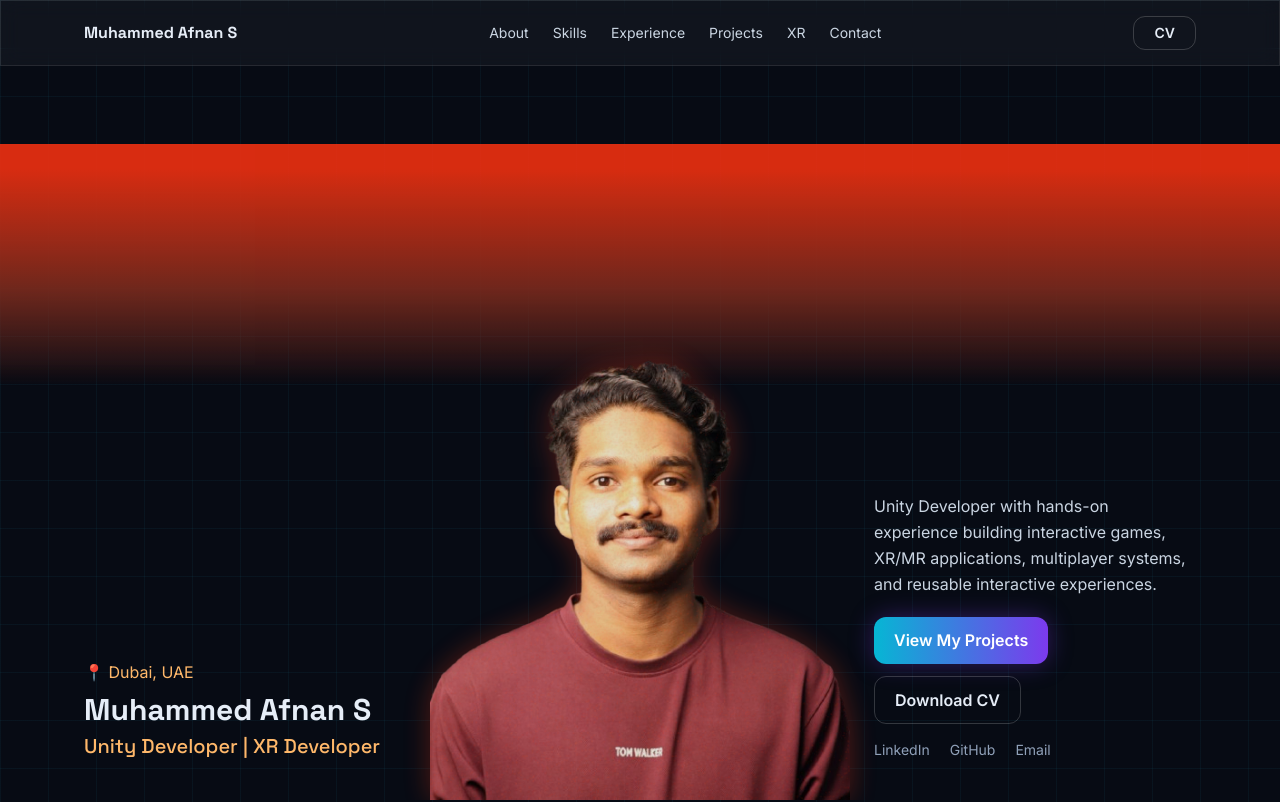
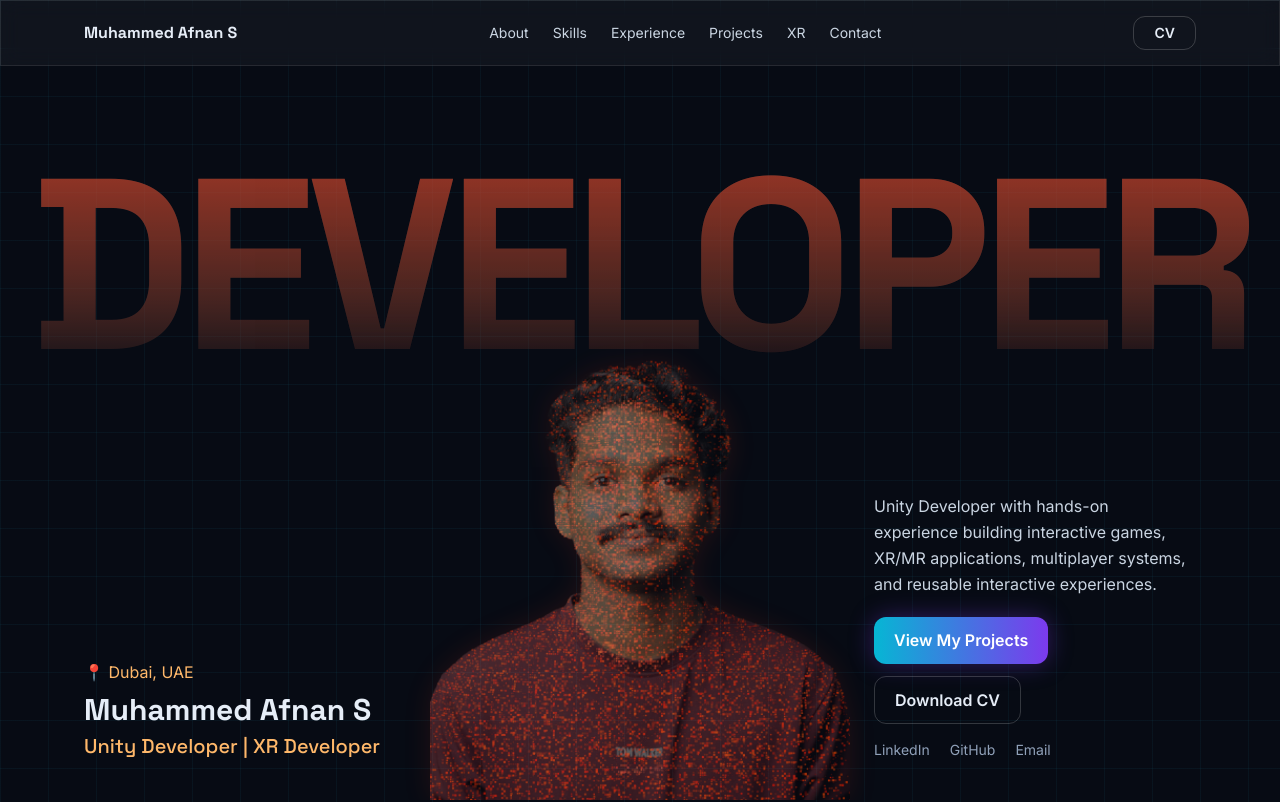
Before and after one commit to Maspersian/portfolio, a React (Vite) app: page / in a window 1280 px wide. Shown: the top 802 px of the page. Built offline with nearby package versions, Linux system fonts and the light colour scheme.

Commit message:
Add files via upload

```diff
--- a/src/components/Hero.jsx
+++ b/src/components/Hero.jsx
@@ -31,7 +31,7 @@ function Loader({ onStart, onGone }) {
   );
 }
 
-const bigText = { fontSize: "clamp(4rem,19vw,18rem)", letterSpacing: "-0.04em", WebkitBackgroundClip: "text", color: "transparent" };
+const bigText = { fontSize: "clamp(4rem,19vw,18rem)", letterSpacing: "-0.04em", WebkitBackgroundClip: "text", backgroundClip: "text", color: "transparent" };
 
 export default function Hero() {
   const [ready, setReady] = useState(false);     // loader finished fading -> start animation
@@ -46,11 +46,11 @@ export default function Hero() {
       <div className="absolute inset-x-0 top-[18%] text-center font-display font-bold leading-none select-none pointer-events-none"
         style={{ opacity: ready ? 1 : 0, transform: ready ? "none" : "translateY(24px)", transition: "opacity 1.6s ease, transform 1.6s ease" }}>
         <h1 aria-label={`${site.name} - ${site.title}`}
-          style={{ ...bigText, background: "linear-gradient(180deg,#bdb2a0 5%,#6b6257 55%,transparent 100%)", WebkitBackgroundClip: "text", opacity: revealed ? 0 : 0.6, transition: "opacity 1.5s ease" }}>
+          style={{ ...bigText, backgroundImage: "linear-gradient(180deg,#bdb2a0 5%,#6b6257 55%,transparent 100%)", WebkitBackgroundClip: "text", backgroundClip: "text", opacity: revealed ? 0 : 0.6, transition: "opacity 1.5s ease" }}>
           DEVELOPER
         </h1>
         <div aria-hidden="true" className="absolute inset-0"
-          style={{ ...bigText, background: "linear-gradient(180deg,#ef2f10 10%,#7a2a1d 60%,transparent 100%)", WebkitBackgroundClip: "text", opacity: revealed ? 1 : 0, transition: "opacity 1.5s ease" }}>
+          style={{ ...bigText, backgroundImage: "linear-gradient(180deg,#ef2f10 10%,#7a2a1d 60%,transparent 100%)", WebkitBackgroundClip: "text", backgroundClip: "text", opacity: revealed ? 1 : 0, transition: "opacity 1.5s ease" }}>
           DEVELOPER
         </div>
       </div>
--- a/src/components/ParticlePortrait.jsx
+++ b/src/components/ParticlePortrait.jsx
@@ -1,14 +1,18 @@
 import { useEffect, useRef, useState } from "react";
 
-// Particle portrait (like the reference video):
-//  1. glowing eruption + sparks at the base, 2. particles fly up and form YOUR outline,
-//  3. particles shimmer and move away from your cursor, 4. your real photo fades in,
-//  5. cursor shows a particle "scan lens" over the photo.
+// 3D particle portrait:
+//  1. glowing eruption + sparks at the base, 2. particles fly up and form a 3D version of YOUR outline,
+//  3. the particle cloud rotates in real 3D as you move the cursor (and sways gently by itself),
+//  4. your real photo fades in, 5. cursor shows a particle "scan lens" over the photo.
 //
 // >>> CHANGE THIS LINE if you rename your photo (file lives in public/images/profile/) <<<
 const PHOTO = "/images/profile/IMG_1699-removebg-preview.png";
 
 const W = 400, H = 520;
+const ZMAX = 50;        // how thick the 3D figure is (increase for a deeper figure)
+const DEPTH_R = 60;     // how round the bulge is
+const CAM = 700;        // camera distance (smaller = stronger perspective)
+const PIV = H * 0.5;    // rotation pivot height
 
 function fallbackMask(ctx) {
   ctx.fillStyle = "#fff";
@@ -17,7 +21,7 @@ function fallbackMask(ctx) {
   ctx.beginPath(); ctx.ellipse(W / 2, H + 20, 185, 210, 0, Math.PI, 0); ctx.fill();
 }
 
-// Photo -> particle targets. Edge and inside particles are styled identically (same brightness).
+// Photo -> 3D particle targets. Depth comes from the distance to the outline (a rounded bulge).
 function samplePoints(img) {
   const c = document.createElement("canvas"); c.width = W; c.height = H;
   const ctx = c.getContext("2d", { willReadFrequently: true });
@@ -32,16 +36,37 @@ function samplePoints(img) {
   }
   if (!usedPhoto) { ctx.clearRect(0, 0, W, H); fallbackMask(ctx); }
   const d = ctx.getImageData(0, 0, W, H).data;
-  const solid = (x, y) => x >= 0 && y >= 0 && x < W && y < H && d[(y * W + x) * 4 + 3] > 128;
+  const N = W * H, solidArr = new Uint8Array(N);
+  for (let i = 0; i < N; i++) solidArr[i] = d[i * 4 + 3] > 128 ? 1 : 0;
+  const solid = (x, y) => x >= 0 && y >= 0 && x < W && y < H && solidArr[y * W + x] === 1;
+
+  // distance to nearest transparent pixel (two-pass chamfer); image borders are not treated as edges
+  const dist = new Float32Array(N);
+  for (let i = 0; i < N; i++) dist[i] = solidArr[i] ? 1e6 : 0;
+  for (let y = 0; y < H; y++) for (let x = 0; x < W; x++) {
+    const i = y * W + x; let v = dist[i]; if (!v) continue;
+    if (x > 0) v = Math.min(v, dist[i - 1] + 1);
+    if (y > 0) { v = Math.min(v, dist[i - W] + 1); if (x > 0) v = Math.min(v, dist[i - W - 1] + 1.414); if (x < W - 1) v = Math.min(v, dist[i - W + 1] + 1.414); }
+    dist[i] = v;
+  }
+  for (let y = H - 1; y >= 0; y--) for (let x = W - 1; x >= 0; x--) {
+    const i = y * W + x; let v = dist[i]; if (!v) continue;
+    if (x < W - 1) v = Math.min(v, dist[i + 1] + 1);
+    if (y < H - 1) { v = Math.min(v, dist[i + W] + 1); if (x < W - 1) v = Math.min(v, dist[i + W + 1] + 1.414); if (x > 0) v = Math.min(v, dist[i + W - 1] + 1.414); }
+    dist[i] = v;
+  }
+
   const pts = [];
   for (let y = 0; y < H; y += 2) for (let x = 0; x < W; x += 2) {
     if (!solid(x, y)) continue;
+    const i = y * W + x;
     const edge = !solid(x - 4, y) || !solid(x + 4, y) || !solid(x, y - 4) || !solid(x, y + 4);
-    const i = (y * W + x) * 4;
-    const lum = usedPhoto ? (d[i] * 0.3 + d[i + 1] * 0.59 + d[i + 2] * 0.11) / 255 : 0.5;
-    // same density rule everywhere; edges only get a small floor so the outline stays readable
+    const lum = usedPhoto ? (d[i * 4] * 0.3 + d[i * 4 + 1] * 0.59 + d[i * 4 + 2] * 0.11) / 255 : 0.5;
     const keep = edge ? 0.35 + 0.3 * lum : 0.12 + 0.55 * lum;
-    if (Math.random() < keep) pts.push({ x, y, lum });
+    if (Math.random() >= keep) continue;
+    const z = ZMAX * Math.sqrt(Math.min(dist[i], DEPTH_R) / DEPTH_R);
+    pts.push({ x, y, z, lum, back: false });
+    if (Math.random() < 0.5) pts.push({ x, y, z: -z, lum, back: true }); // back shell so the figure has volume
   }
   return pts;
 }
@@ -65,26 +90,28 @@ export default function ParticlePortrait({ onReveal }) {
       const lctx = lensCanvas.current.getContext("2d");
       const dpr = Math.min(devicePixelRatio || 1, 2);
       for (const c of [canvas.current, lensCanvas.current]) { c.width = W * dpr; c.height = H * dpr; }
-      ctx.scale(dpr, dpr); lctx.scale(dpr, dpr);
-      const ps = pts.map((p) => ({ tx: p.x, ty: p.y, x: W / 2 + (Math.random() - .5) * 50, y: H + 10,
-        delay: (H - p.y) / H * 90 + Math.random() * 40, vx: (Math.random() - .5) * 2, vy: -Math.random() * 3,
+      ctx.scale(dpr, dpr);
+      const ps = pts.map((p) => ({ tx: p.x, ty: p.y, tz: p.z, back: p.back,
+        x: W / 2 + (Math.random() - .5) * 50, y: H + 10, z: (Math.random() - .5) * 60,
+        ox: 0, oy: 0,
+        delay: (H - p.y) / H * 90 + Math.random() * 40, vx: (Math.random() - .5) * 2, vy: -Math.random() * 3, vz: (Math.random() - .5) * 2,
         r: 1 + Math.random() * 0.8, hue: 4 + Math.random() * 14, light: 44 + p.lum * 22, ph: Math.random() * 6.28 }));
       const sparks = [];
-      let f = 0;
+      let f = 0, angY = 0, angX = 0;
       const tick = () => {
-        f++; ctx.clearRect(0, 0, W, H); lctx.clearRect(0, 0, W, H);
-        ctx.globalCompositeOperation = lctx.globalCompositeOperation = "lighter";
+        f++; ctx.clearRect(0, 0, W, H);
+        ctx.globalCompositeOperation = "lighter";
 
-        // 1) eruption glow at the base, fades out as the figure forms
+        // eruption glow at the base
         const g = f < 20 ? f / 20 : Math.max(0, 1 - (f - 50) / 150);
         if (g > 0.01 && !reduce) {
           const gr = ctx.createRadialGradient(W / 2, H, 0, W / 2, H, 200);
           gr.addColorStop(0, `rgba(255,110,30,${0.5 * g})`); gr.addColorStop(1, "rgba(255,60,20,0)");
           ctx.fillStyle = gr; ctx.fillRect(0, 0, W, H);
         }
-        // 2) sparks flying up during the first ~2 seconds
+        // sparks
         if (f < 120 && !reduce) for (let k = 0; k < 5; k++)
-          sparks.push({ x: W / 2 + (Math.random() - .5) * 70, y: H, vx: (Math.random() - .5) * 2.5, vy: -2 - Math.random() * 4, life: 40 + Math.random() * 40, max: 80, h: 15 + Math.random() * 25 });
+          sparks.push({ x: W / 2 + (Math.random() - .5) * 70, y: H, vx: (Math.random() - .5) * 2.5, vy: -2 - Math.random() * 4, life: 40 + Math.random() * 40, h: 15 + Math.random() * 25 });
         for (let i = sparks.length - 1; i >= 0; i--) {
           const s = sparks[i]; s.x += s.vx; s.y += s.vy; s.vy += 0.03; s.life--;
           if (s.life <= 0) { sparks.splice(i, 1); continue; }
@@ -92,33 +119,53 @@ export default function ParticlePortrait({ onReveal }) {
           ctx.fillStyle = `hsl(${s.h},100%,60%)`; ctx.fillRect(s.x, s.y, 1.6, 1.6);
         }
 
-        // 3) particles: assemble, then shimmer and avoid the cursor
-        const m = mouseRef.current, canRepel = !revealedRef.current && !reduce;
+        // 3D rotation: follows the cursor, sways by itself otherwise, returns to flat when the photo appears
+        const m = mouseRef.current, inside = m.x > -100, revealed = revealedRef.current;
+        const tY = reduce || revealed ? 0 : inside ? (m.x / W - 0.5) * 1.3 : Math.sin(f * 0.012) * 0.35;
+        const tX = reduce || revealed ? 0 : inside ? -(m.y / H - 0.5) * 0.3 : 0;
+        angY += (tY - angY) * 0.06; angX += (tX - angX) * 0.06;
+        const cY = Math.cos(angY), sY = Math.sin(angY), cX = Math.cos(angX), sX = Math.sin(angX);
+        const canRepel = !revealed && !reduce;
+
         for (const p of ps) {
           if (f < p.delay) continue;
           const t = f - p.delay;
-          if (t < 25) { p.x += p.vx * 2; p.y += p.vy * 2; }
-          else {
-            p.x += (p.tx - p.x) * 0.07; p.y += (p.ty - p.y) * 0.07;
-            if (canRepel) {
-              const dx = p.x - m.x, dy = p.y - m.y, d = Math.hypot(dx, dy);
-              if (d < 50 && d > 0.1) { const k = (50 - d) * 0.25 / d; p.x += dx * k; p.y += dy * k; }
+          if (t < 25) { p.x += p.vx * 2; p.y += p.vy * 2; p.z += p.vz * 2; }
+          else { p.x += (p.tx - p.x) * 0.07; p.y += (p.ty - p.y) * 0.07; p.z += (p.tz - p.z) * 0.07; }
+
+          // project the 3D point to the screen
+          const X = p.x - W / 2, Y = p.y - PIV, Z = p.z;
+          const x1 = X * cY + Z * sY, z1 = -X * sY + Z * cY;
+          const y1 = Y * cX - z1 * sX, z2 = Y * sX + z1 * cX;
+          const s = CAM / (CAM - z2);
+          const sx = W / 2 + x1 * s + p.ox, sy = PIV + y1 * s + p.oy;
+
+          if (canRepel && t >= 25) {
+            const dx = sx - m.x, dy = sy - m.y, d = Math.hypot(dx, dy);
+            if (d < 50 && d > 0.1) { const k = (50 - d) * 0.25 / d; p.ox += dx * k; p.oy += dy * k; }
           }
+          p.ox *= 0.9; p.oy *= 0.9;
+
+          const settled = t > 60 && !reduce;
+          const depthT = Math.max(0, Math.min(1, (z2 + ZMAX) / (2 * ZMAX)));
+          const tw = settled ? 0.65 + 0.35 * Math.sin(f * 0.06 + p.ph) : 1;
+          ctx.globalAlpha = tw * (0.4 + 0.6 * depthT) * (p.back ? 0.8 : 1); // nearer = brighter
+          ctx.fillStyle = `hsl(${p.hue},100%,${p.light}%)`;
+          const sz = p.r * s * (0.8 + 0.4 * depthT);
+          ctx.fillRect(sx, sy, sz, sz);
         }
-          const settled = t > 60 && !reduce;
-          const ox = settled ? Math.sin(f * 0.03 + p.ph) * 0.7 : 0, oy = settled ? Math.cos(f * 0.027 + p.ph) * 0.7 : 0;
-          const a = settled ? 0.65 + 0.35 * Math.sin(f * 0.06 + p.ph) : 1; // twinkle
-          ctx.globalAlpha = lctx.globalAlpha = a;
-          ctx.fillStyle = lctx.fillStyle = `hsl(${p.hue},100%,${p.light}%)`;
-          ctx.fillRect(p.x + ox, p.y + oy, p.r, p.r);
-          lctx.fillRect(p.x + ox, p.y + oy, p.r, p.r);
+        ctx.globalAlpha = 1;
+
+        // copy to the lens layer (only needed after the photo is revealed)
+        if (revealed) {
+          lctx.setTransform(1, 0, 0, 1, 0, 0); lctx.clearRect(0, 0, lensCanvas.current.width, lensCanvas.current.height);
+          lctx.drawImage(canvas.current, 0, 0);
         }
-        ctx.globalAlpha = lctx.globalAlpha = 1;
         raf = requestAnimationFrame(tick);
       };
-      if (reduce) { ps.forEach((p) => { p.x = p.tx; p.y = p.ty; }); f = 999; }
+      if (reduce) { ps.forEach((p) => { p.x = p.tx; p.y = p.ty; p.z = p.tz; }); f = 999; }
       tick();
-      timer = setTimeout(() => { revealedRef.current = true; setReveal(true); onReveal && onReveal(); }, reduce ? 0 : 4500);
+      timer = setTimeout(() => { revealedRef.current = true; setReveal(true); onReveal && onReveal(); }, reduce ? 0 : 5000);
     };
     img.onload = () => start(img);
     img.onerror = () => { console.warn("Portfolio photo not found:", PHOTO, "- check the file name in ParticlePortrait.jsx"); start(null); };
@@ -132,23 +179,19 @@ export default function ParticlePortrait({ onReveal }) {
     mouseRef.current = p; setMouse(p);
   };
   const leave = () => { mouseRef.current = { x: -999, y: -999 }; setMouse({ x: -999, y: -999 }); };
-  const inside = mouse.x > -100;
-  const tilt = inside ? `perspective(900px) rotateY(${(mouse.x / W - 0.5) * 8}deg) rotateX(${-(mouse.y / H - 0.5) * 6}deg)` : "perspective(900px)";
   const lens = `radial-gradient(circle 90px at ${mouse.x}px ${mouse.y}px, #000 60%, transparent 100%)`;
   const showPhoto = photoOk && reveal;
   return (
     <div ref={wrap} onMouseMove={move} onMouseLeave={leave} className="relative mx-auto" style={{ width: "min(420px,85vw)", aspectRatio: `${W}/${H}` }}>
-      <div className="absolute inset-0" style={{ transform: tilt, transition: "transform .25s ease-out" }}>
       {photoOk && (
         <img src={PHOTO} alt="Muhammed Afnan S"
           className="absolute inset-0 w-full h-full object-contain object-bottom transition-opacity duration-[1500ms]"
           style={{ opacity: showPhoto ? 1 : 0, filter: "drop-shadow(0 0 14px rgba(255,60,20,.35))" }} />
       )}
-        <canvas ref={canvas} role="img" aria-label="Particle portrait" className="absolute inset-0 w-full h-full transition-opacity duration-[1500ms]"
+      <canvas ref={canvas} role="img" aria-label="3D particle portrait" className="absolute inset-0 w-full h-full transition-opacity duration-[1500ms]"
         style={{ opacity: showPhoto ? 0 : 1 }} />
       <canvas ref={lensCanvas} aria-hidden="true" className="absolute inset-0 w-full h-full pointer-events-none"
         style={{ opacity: showPhoto ? 1 : 0, WebkitMaskImage: lens, maskImage: lens }} />
     </div>
-    </div>
   );
 }
```
Lines whose indentation alone changed are shown as unchanged.
